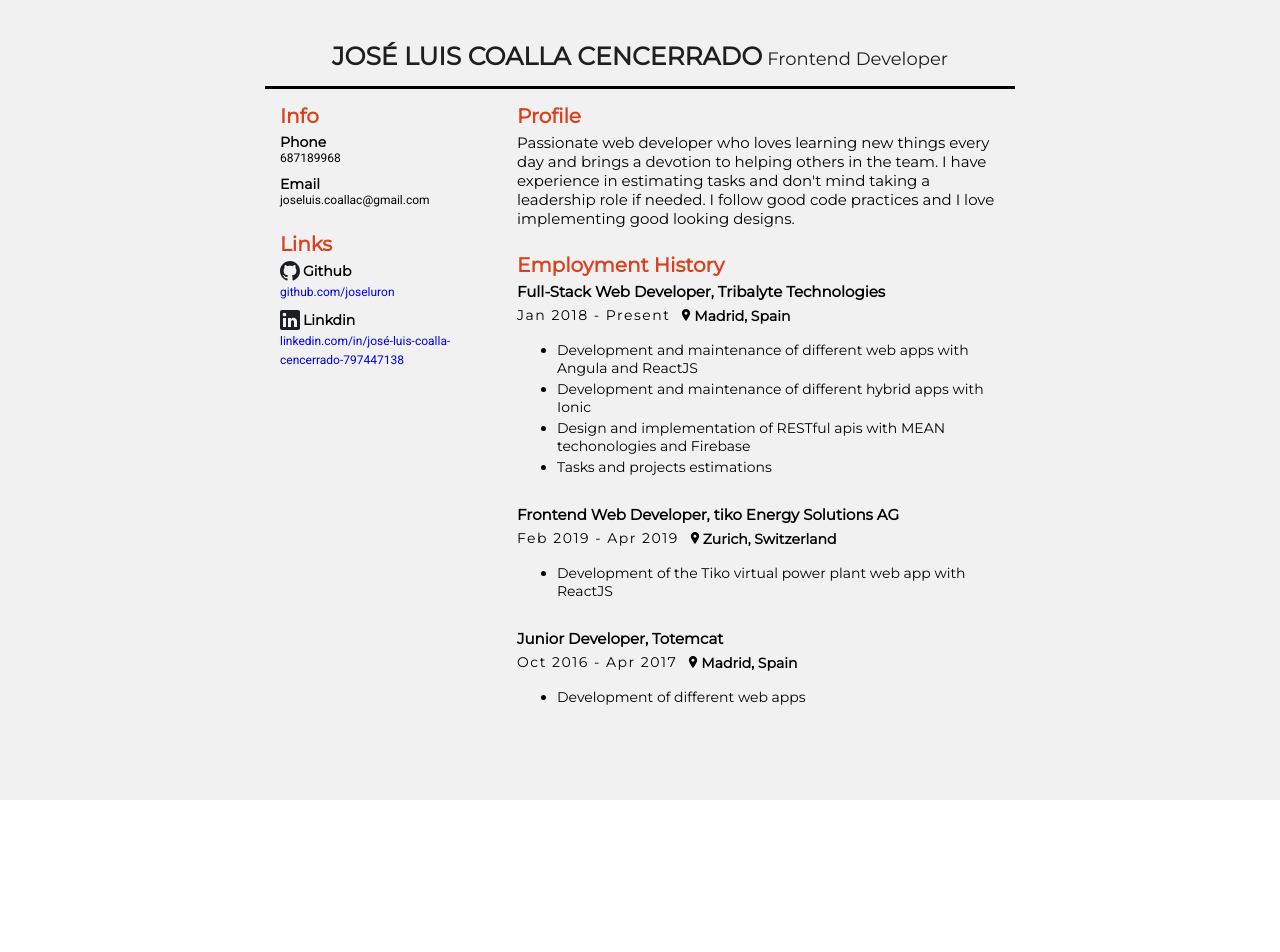
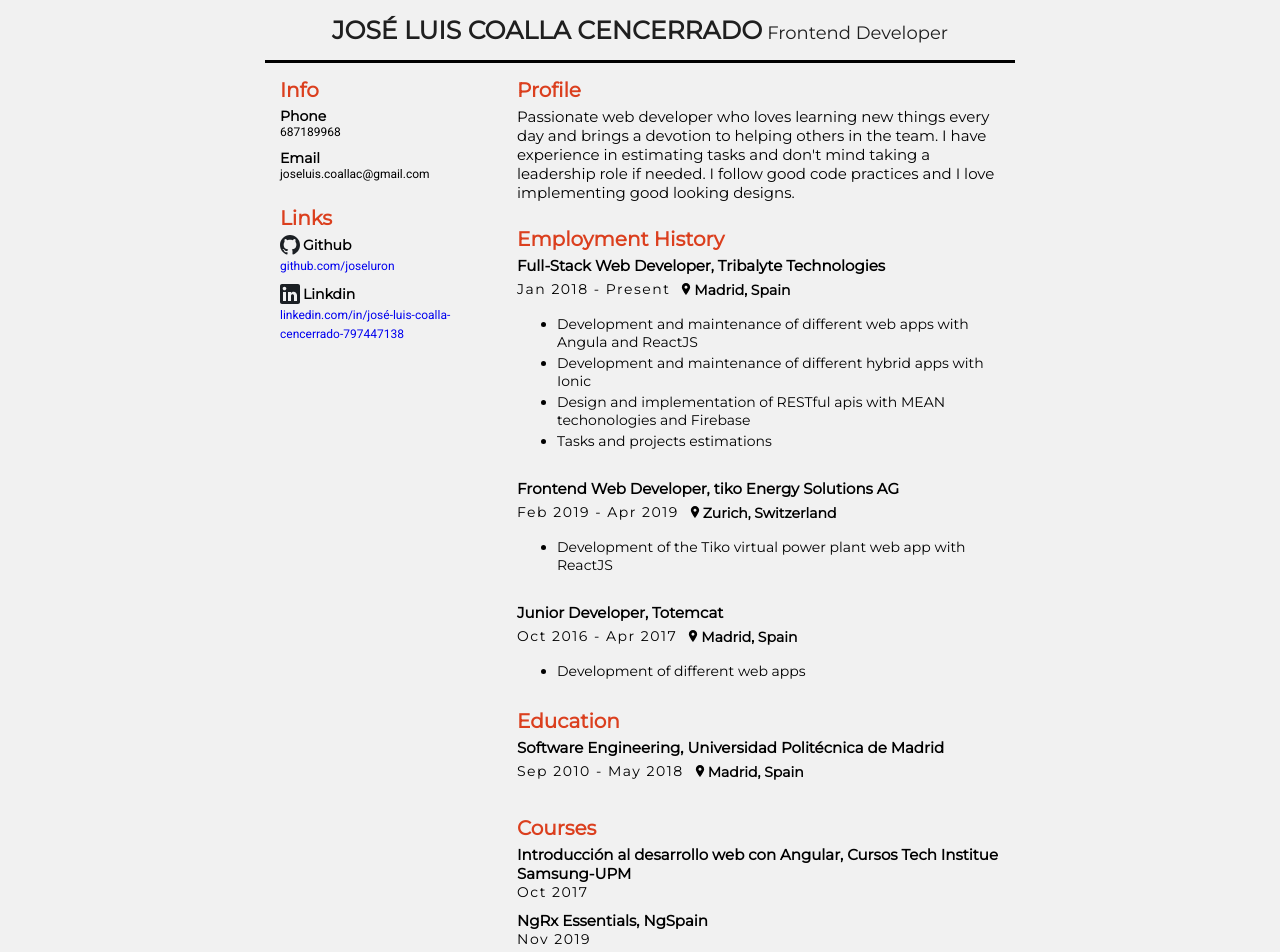
Before and after one commit to joseluron/my-resume, a React (Create React App) app: page / in a window 1280 px wide. Shown: the top 952 px of the page. Before the commit the page ends 800 px from the top, so only its background shows below. Built offline with nearby package versions, Linux system fonts and the light colour scheme.

Commit message:
Added "Education" and "Courses" sections

```diff
--- a/src/components/Body/Body.js
+++ b/src/components/Body/Body.js
@@ -34,6 +34,23 @@ function Body() {
             ]
         }
     ];
+    const educationData = [
+        {
+            title: "Software Engineering, Universidad Politécnica de Madrid",
+            date: "Sep 2010 - May 2018",
+            ubication: "Madrid, Spain",
+        }
+    ];
+    const coursesData = [
+        {
+            title: "Introducción al desarrollo web con Angular, Cursos Tech Institue Samsung-UPM",
+            date: "Oct 2017"
+        },
+        {
+            title: "NgRx Essentials, NgSpain",
+            date: "Nov 2019"
+        }
+    ]
 
     return (
         <div className="body-container">
@@ -66,6 +83,34 @@ function Body() {
                         );
                     })}
                 </div>
+                <div className="education-wrapper">
+                    <span className="header">Education</span>
+                    {educationData.map(education => {
+                        return (
+                            <div className="education-block">
+                                <span className="title">{education.title}</span>
+                                <div className="localization-block">
+                                    <span className="date">{education.date}</span>
+                                    <div className="ubication-wrapper">
+                                        <img src={locationIcon} className="icon" alt="location" />
+                                        <span className="ubication">{education.ubication}</span>
+                                    </div>
+                                </div>
+                            </div>
+                        );
+                    })}
+                </div>
+                <div className="courses-wrapper">
+                    <span className="header">Courses</span>
+                    {coursesData.map(course => {
+                        return (
+                            <div className="course-block">
+                                <span className="title">{course.title}</span>
+                                <span className="date">{course.date}</span>
+                            </div>
+                        );
+                    })}
+                </div>
             </div>
         </div>
     );
--- a/src/components/Body/Body.scss
+++ b/src/components/Body/Body.scss
@@ -24,9 +24,9 @@
                 font-size: 15px;
             }
         }
+
         .employment-wrapper {
             width: 100%;
-            padding-bottom: 25px;
             display: flex;
             flex-direction: column;
 
@@ -80,5 +80,87 @@
                 }
             }
         }
+
+        .education-wrapper {
+            width: 100%;
+            padding-bottom: 25px;
+            display: flex;
+            flex-direction: column;
+
+            .header {
+                color: #DB3F1E;
+                font-size: 20px;
+                font-weight: bold;
+                padding-bottom: 5px;
+            }
+            .education-block {
+                width: 100%;
+                padding-bottom: 10px;
+
+                .title {
+                    font-size: 15px;
+                    font-weight: bold;
+                }
+
+                .localization-block {
+                    display: flex;
+                    flex-direction: row;
+                    padding-top: 5px;
+
+                    .date {
+                        font-size: 14px;
+                        font-weight: bold;
+                        letter-spacing: 1.5px;
+                        font-weight: 500;
+                    }
+
+                    .ubication-wrapper {
+                        padding-left: 10px;
+
+                        .icon {
+                            height: 12px;
+                        }
+                        .ubication {
+                            padding-left: 2px;
+                            font-size: 14px;
+                            font-weight: 800;
+                        }
+                    }
+                }
+            }
+        }
+
+        .courses-wrapper {
+            width: 100%;
+            padding-bottom: 25px;
+            display: flex;
+            flex-direction: column;
+
+            .header {
+                color: #DB3F1E;
+                font-size: 20px;
+                font-weight: bold;
+                padding-bottom: 5px;
+            }
+
+            .course-block {
+                width: 100%;
+                padding-bottom: 10px;
+                display: flex;
+                flex-direction: column;
+
+                .title {
+                    font-size: 15px;
+                    font-weight: bold;
+                }
+
+                .date {
+                    font-size: 14px;
+                    font-weight: bold;
+                    letter-spacing: 1.5px;
+                    font-weight: 500;
+                }
+            }
+        }
     }
 }
```
